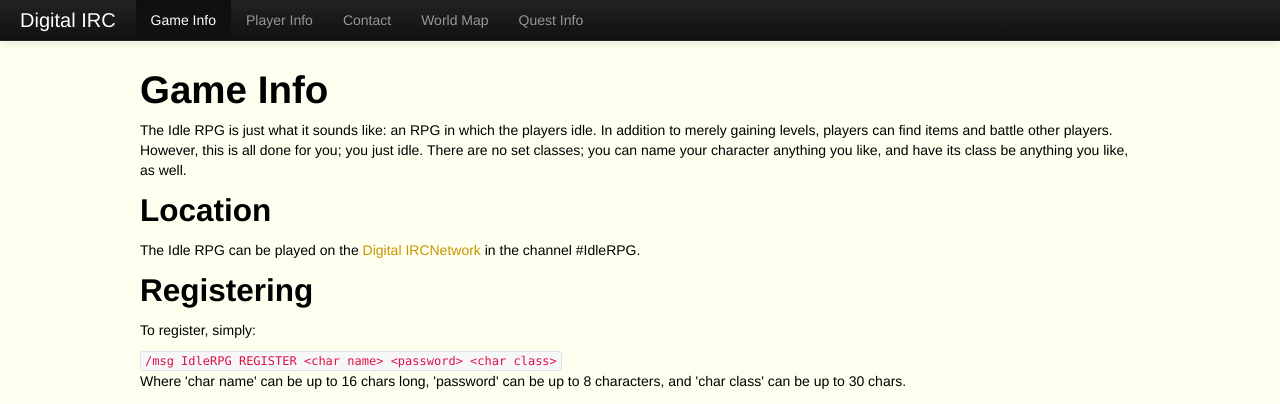
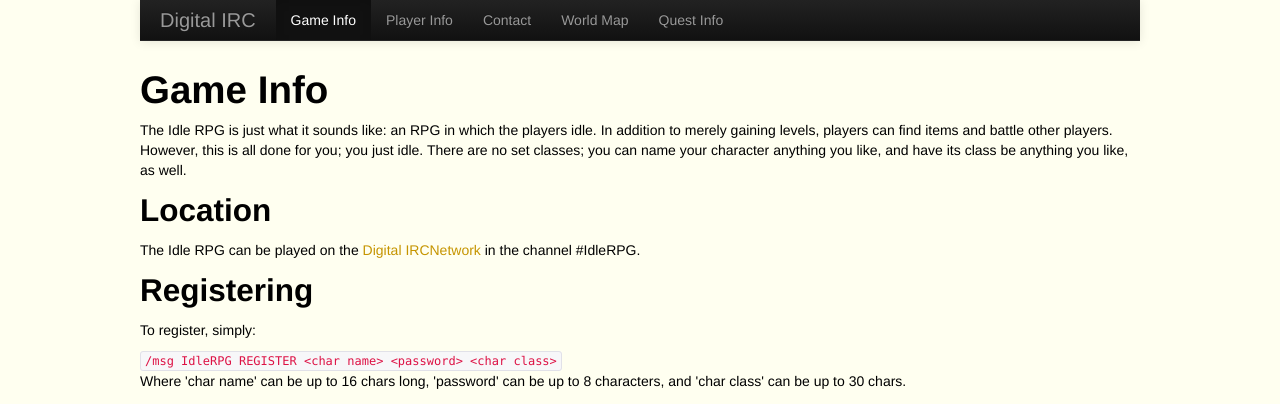
Before and after one commit to adamus1red/idlerpg-site, a PHP site: page /index.php in a window 1280 px wide. Shown: the top 404 px of the page. Run offline with PHP 8.4, Linux system fonts and the light colour scheme; data comes from the database, SQL or seed files in the repository.

Commit message:
make navbar resize

```diff
--- a/header.php
+++ b/header.php
@@ -28,7 +28,11 @@ Based on a work at http://idlerpg.net/.
         .container > hr {
             margin: 60px 0;
         }
+        .navbar-inner {
+            margin: 0 auto;
+            max-width: 1000px;
         }
+
         <!-- responsive stuff -->
         @media (max-width: 980px) {
         /* Enable use of floated navbar text */
```
